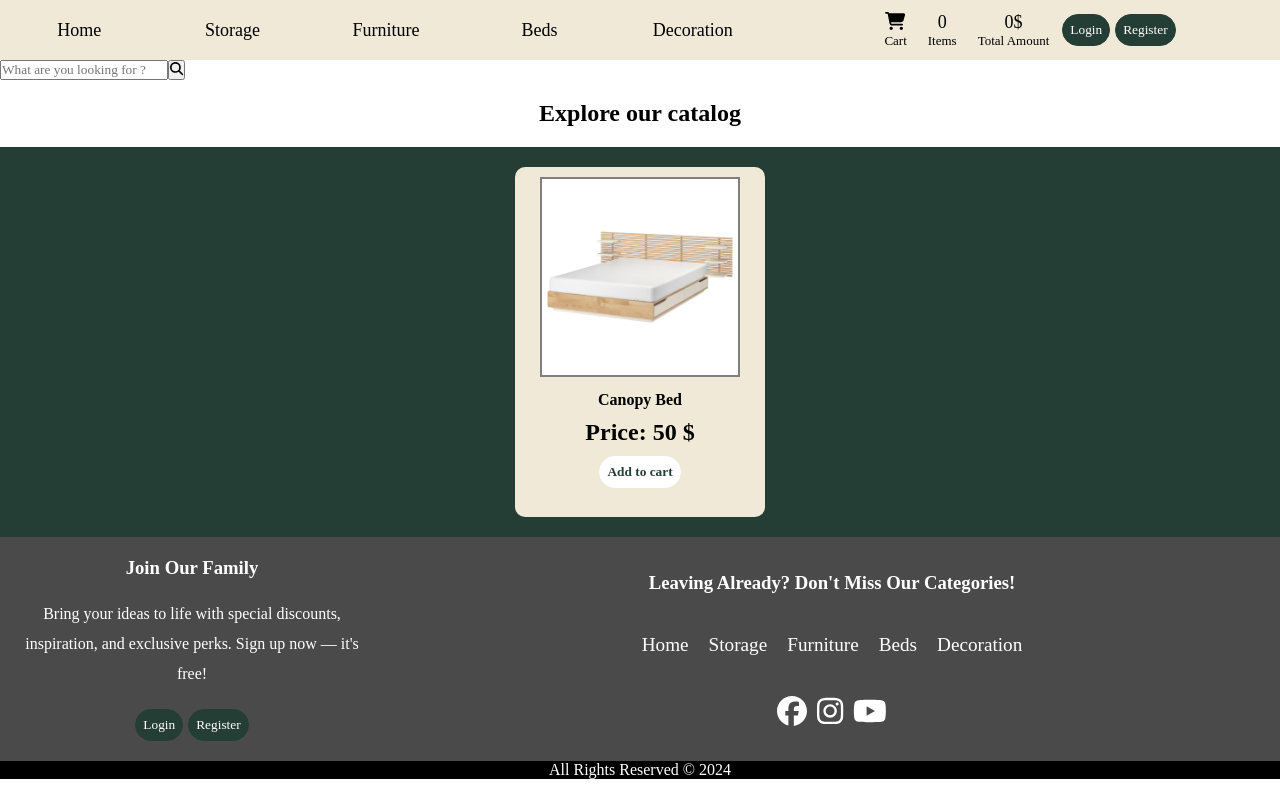
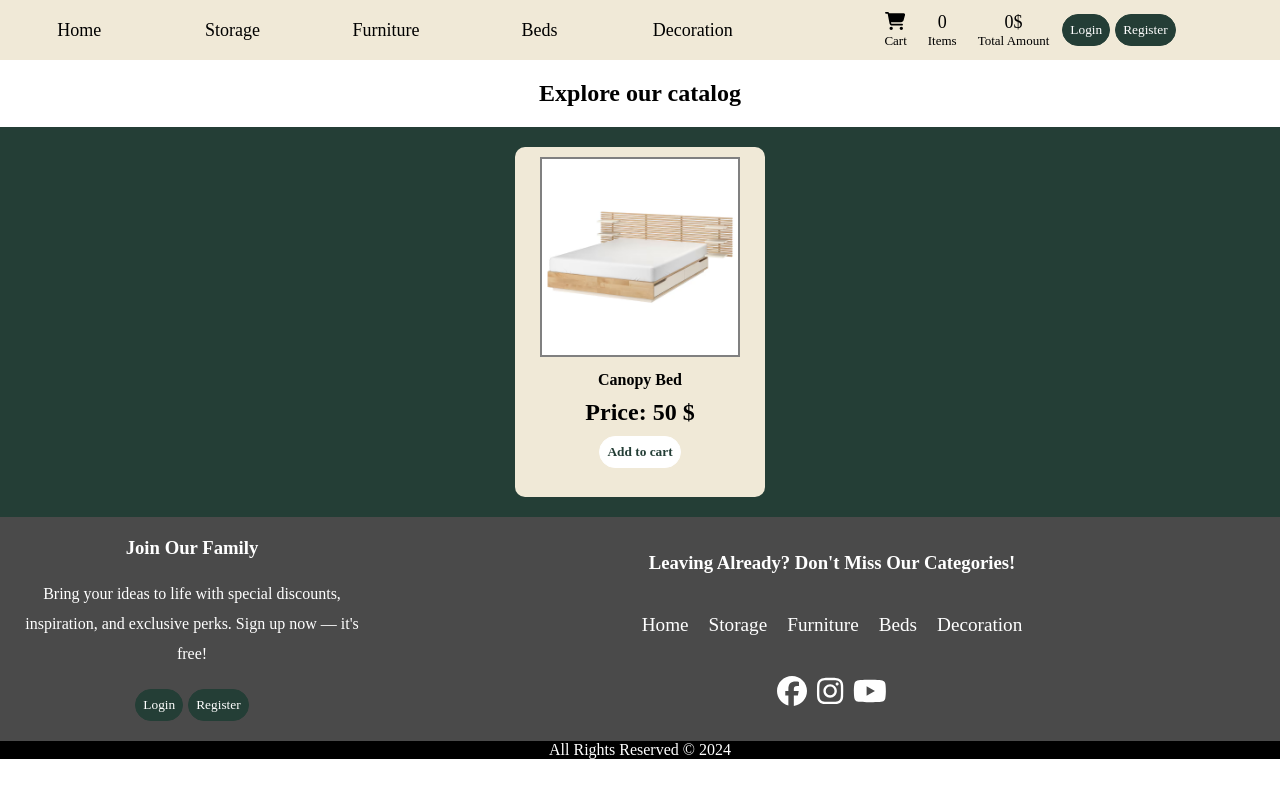
Before and after one commit to AlikBook/web_project_poland, a Vue app in the folder home_decoration_page/: page /storage in a window 1280 px wide. Built offline with nearby package versions, Linux system fonts and the light colour scheme.

Commit message:
Added Search bar component

```diff
--- a/home_decoration_page/src/views/Storage.vue
+++ b/home_decoration_page/src/views/Storage.vue
@@ -1,9 +1,5 @@
 <template>
     <div class="Storage_page">
-        <div>
-            <input type="text" name="" id="" placeholder="What are you looking for ?">
-            <button><font-awesome-icon :icon="['fas', 'magnifying-glass']" /></button>
-        </div>
 
         <Catalog_product :add_product_to_cart="add_product_to_cart" :products="products" :Page_category="Page_category" />
 
@@ -31,3 +27,7 @@
     }
   };
 </script>
+
+<style>
+
+</style>
```
Also changed, not shown: home_decoration_page/src/components/Search_bar.vue (added, +9 -0 lines).
